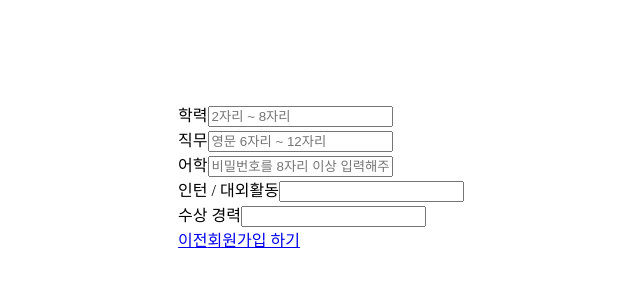
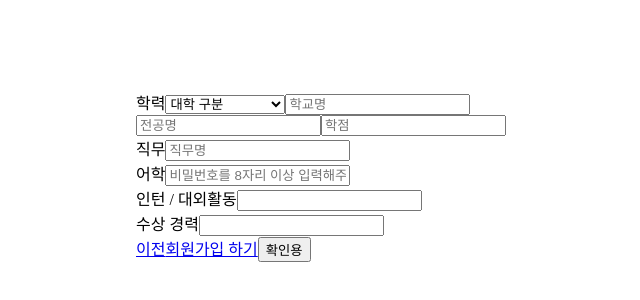
Before and after one commit to Interview-reviews/Interview-reviews-FE, a React (Create React App) app: page /Information in a window 1280 px wide. Shown: the part 232-532 px from the top of the page, without its empty margins (319-959 px from the left). Built offline with nearby package versions, Linux system fonts and the light colour scheme.

Commit message:
feat: 학력 카테고리 기능 구현
1. 대학 구분
2. 학교명
3. 전공
4. 학점

```diff
--- a/src/App.js
+++ b/src/App.js
@@ -2,6 +2,7 @@ import { Route, Routes } from "react-router-dom";
 import Information from "./login/Information";
 import SignUp from "./login/SignUp";
 import Main from "./pages/Main";
+import Welcome from "./pages/Welcome";
 
 function App() {
   return (
@@ -10,6 +11,7 @@ function App() {
         <Route path="/" element={<Main />}></Route>
         <Route path="/SignUp" element={<SignUp />}></Route>
         <Route path="/Information" element={<Information />}></Route>
+        <Route path="/Welcome" element={<Welcome />}></Route>
       </Routes>
     </>
   );
--- a/src/login/Information.js
+++ b/src/login/Information.js
@@ -2,14 +2,29 @@ import { useState } from "react";
 import { Link } from "react-router-dom";
 
 const Information = () => {
-  const [Education, setEducation] = useState("");
-  const [Job, setJob] = useState("");
-  const [Language, setLanguage] = useState("");
-  const [Activity, setActivity] = useState("");
-  const [Award, setAward] = useState("");
+  const [graduate, setGraduate] = useState("");
+  const [school, setSchool] = useState("");
+  const [major, setMajor] = useState("");
+  const [score, setScore] = useState("");
+  const [job, setJob] = useState("");
+  const [language, setLanguage] = useState("");
+  const [activity, setActivity] = useState("");
+  const [award, setAward] = useState("");
 
-  const onEducationHandler = (e) => {
-    setEducation(e.currentTarget.value);
+  const onGratudateHandler = (e) => {
+    setGraduate(e.target.value);
+  };
+
+  const onSchoolHandler = (e) => {
+    setSchool(e.currentTarget.value);
+  };
+
+  const onMajorHandler = (e) => {
+    setMajor(e.currentTarget.value);
+  };
+
+  const onScoreHandler = (e) => {
+    setScore(e.currentTarget.value);
   };
 
   const onJobHandler = (e) => {
@@ -28,6 +43,21 @@ const Information = () => {
     setAward(e.currentTarget.value);
   };
 
+  const onSubmitHandler = (e) => {
+    e.preventDefault();
+
+    const education = {
+      Graduate: graduate,
+      School: school,
+      Major: major,
+      Score: score,
+    };
+
+    console.log(education, job);
+
+    return true;
+  };
+
   return (
     <>
       <div
@@ -42,43 +72,70 @@ const Information = () => {
         <form style={{ display: "flex", flexDirection: "column" }}>
           <div>
             <label>학력</label>
+            <select onChange={onGratudateHandler}>
+              <option selected value={""}>
+                대학 구분
+              </option>
+              <option>
+                <p value="EducationCaseA">고등학교 졸업</p>
+              </option>
+              <option value={"EducationCaseB"}>대학 졸업 (2,3년)</option>
+              <option value={"EducationCaseC"}>대학교 졸업 (4년)</option>
+              <option value={"EducationCaseD"}>대학원 졸업</option>
+            </select>
             <input
-              value={Education}
-              onChange={onEducationHandler}
-              placeholder="2자리 ~ 8자리"
+              value={school}
+              onChange={onSchoolHandler}
+              placeholder="학교명"
             />
           </div>
           <div>
+            <input
+              value={major}
+              onChange={onMajorHandler}
+              placeholder="전공명"
+            />
+            <input
+              value={score}
+              onChange={onScoreHandler}
+              maxLength={4}
+              placeholder="학점"
+            />
+          </div>
+
+          <div>
             <label>직무</label>
-            <input
-              value={Job}
-              onChange={onJobHandler}
-              placeholder="영문 6자리 ~ 12자리"
-            />
+            <input value={job} onChange={onJobHandler} placeholder="직무명" />
           </div>
           <div>
             <label>어학</label>
             <input
-              value={Language}
+              value={language}
               onChange={onLanguageHandler}
               placeholder="비밀번호를 8자리 이상 입력해주세요."
             />
           </div>
           <div>
             <label>인턴 / 대외활동</label>
-            <input value={Activity} onChange={onActivityHandler} />
+            <input value={activity} onChange={onActivityHandler} />
           </div>
           <div>
             <label>수상 경력</label>
-            <input value={Award} onChange={onAwardHandler} />
+            <input value={award} onChange={onAwardHandler} />
           </div>
           <div>
             <Link to="/SignUp" style={{ cursor: "pointer" }}>
               이전
             </Link>
-            <Link to="/Welcome" style={{ cursor: "pointer" }}>
+            <Link
+              to="/Welcome"
+              style={{ cursor: "pointer" }}
+              onSubmit={onSubmitHandler}
+            >
               회원가입 하기
             </Link>
+
+            <button onClick={onSubmitHandler}>확인용</button>
           </div>
         </form>
       </div>
--- /dev/null
+++ b/src/pages/Welcome.js
@@ -0,0 +1,11 @@
+const Welcome = () => {
+  return (
+    <>
+      <div>
+        <p>환영합니다.</p>
+      </div>
+    </>
+  );
+};
+
+export default Welcome;
```
